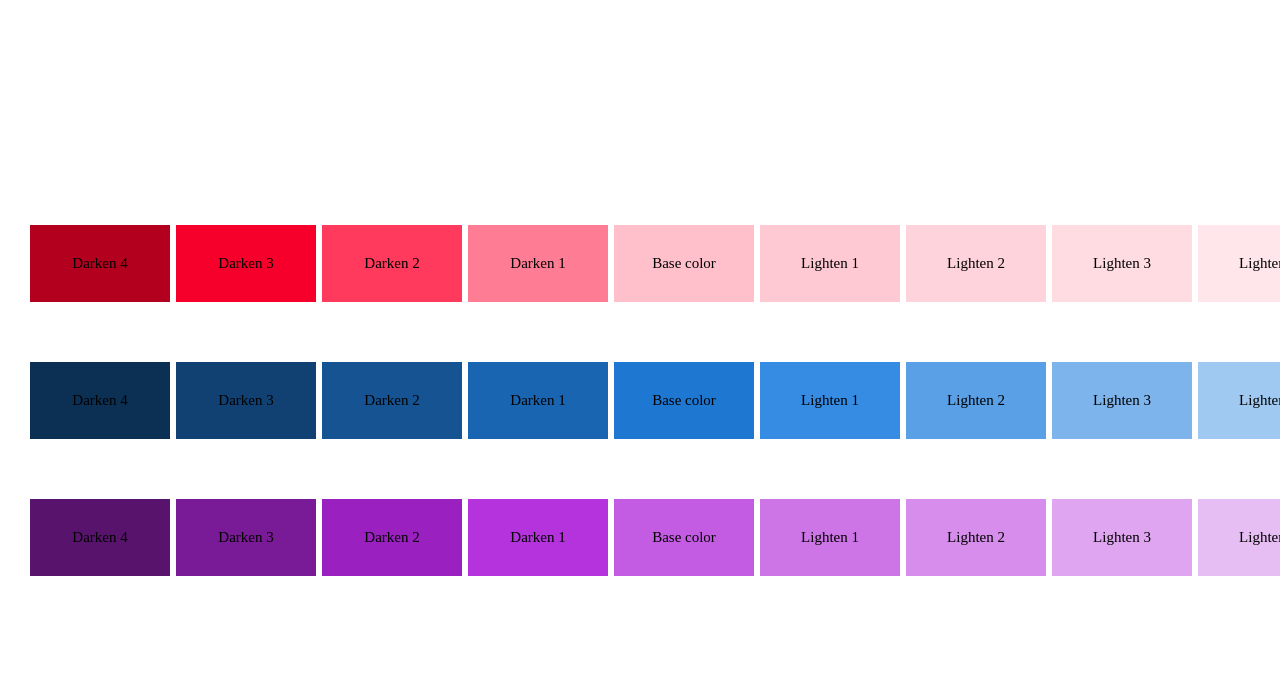
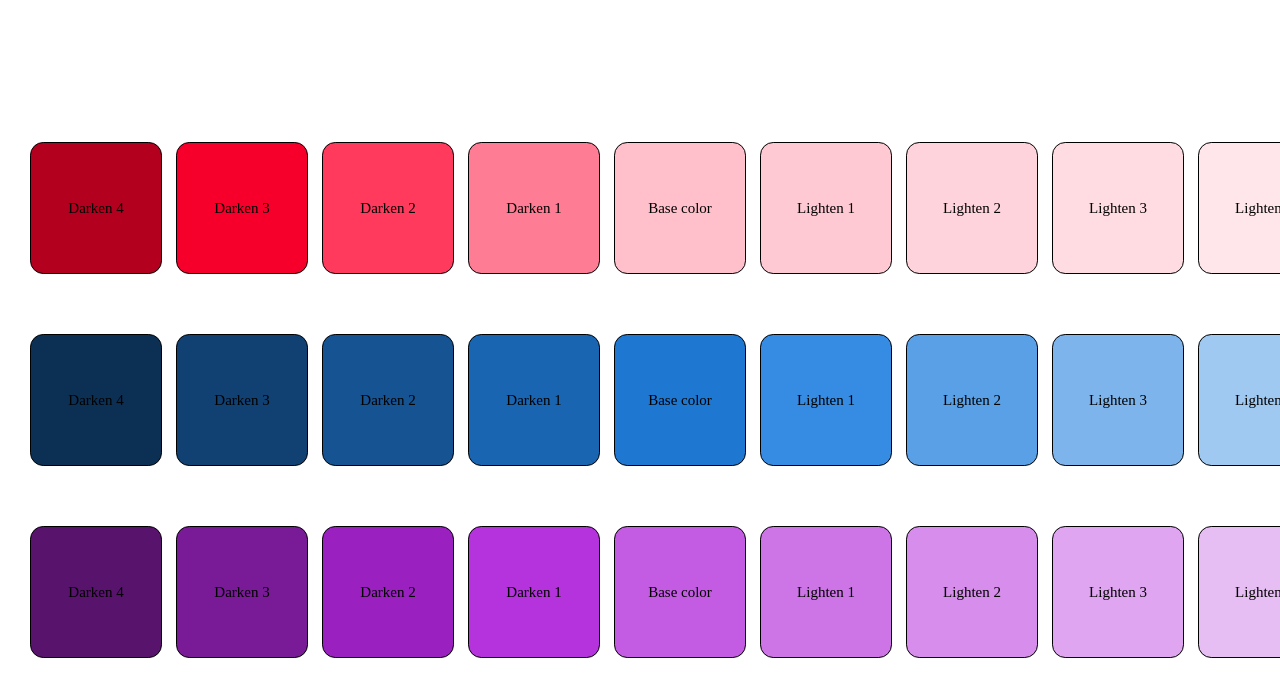
Before and after one commit to aartinw/MasterFrontEndXVIII, a website built with Vite: page 01Layout/Basico/Ejercicio1/index.html in a window 1280 px wide. Shown: the top 696 px of the page. Built offline with nearby package versions, Linux system fonts and the light colour scheme.

Commit message:
cambio en el código

```diff
--- a/01Layout/Basico/Ejercicio1/_base.scss
+++ b/01Layout/Basico/Ejercicio1/_base.scss
@@ -1,7 +1,6 @@
-$base-color-1: pink;
-$base-color-2: rgb(30, 119, 209);
-$base-color-3: rgb(196, 92, 227);
+$color-base-1: pink;
+$color-base-2: rgb(30, 119, 209);
+$color-base-3: rgb(196, 92, 227);
 $text-color: black;
 $font-size: 15px;
 $gap: 6px;
-$border-radius: 2px;
--- a/01Layout/Basico/Ejercicio1/mystyle.scss
+++ b/01Layout/Basico/Ejercicio1/mystyle.scss
@@ -1,4 +1,5 @@
 @use "base" as *;
+@use "sass:color";
 
 body {
   margin: 0;
@@ -19,47 +20,52 @@ body {
 
 .box {
   display: flex;
+  width: 70px;
+  height: 70px;
+  align-items: center;
   justify-content: center;
   color: $text-color;
   font-size: $font-size;
   padding: 30px;
+  border: 1px solid black;
+  border-radius: 10%;
 }
 
 .base1-color {
-  background-color: $base-color-1;
+  background-color: $color-base-1;
 }
 
 @for $i from 1 through 4 {
   .darken1-#{$i} {
-    background-color: scale-color($base-color-1, $lightness: -1 * $i * 15%);
+    background-color: color.scale($color-base-1, $lightness: -1 * $i * 15%);
   }
   .lighten1-#{$i} {
-    background-color: scale-color($base-color-1, $lightness: $i * 15%);
+    background-color: color.scale($color-base-1, $lightness: $i * 15%);
   }
 }
 
 .base2-color {
-  background-color: $base-color-2;
+  background-color: $color-base-2;
 }
 
 @for $i from 1 through 4 {
   .darken2-#{$i} {
-    background-color: scale-color($base-color-2, $lightness: -1 * $i * 15%);
+    background-color: color.scale($color-base-2, $lightness: -1 * $i * 15%);
   }
   .lighten2-#{$i} {
-    background-color: scale-color($base-color-2, $lightness: $i * 15%);
+    background-color: color.scale($color-base-2, $lightness: $i * 15%);
   }
 }
 
 .base3-color {
-  background-color: $base-color-3;
+  background-color: $color-base-3;
 }
 
 @for $i from 1 through 4 {
   .darken3-#{$i} {
-    background-color: scale-color($base-color-3, $lightness: -1 * $i * 15%);
+    background-color: color.scale($color-base-3, $lightness: -1 * $i * 15%);
   }
   .lighten3-#{$i} {
-    background-color: scale-color($base-color-3, $lightness: $i * 15%);
+    background-color: color.scale($color-base-3, $lightness: $i * 15%);
   }
 }
--- a/01Layout/Basico/Ejercicio1/package.json
+++ b/01Layout/Basico/Ejercicio1/package.json
@@ -9,7 +9,7 @@
     "preview": "vite preview"
   },
   "devDependencies": {
-    "sass": "^1.77.4",
-    "vite": "^5.2.0"
+    "sass": "^1.89.0",
+    "vite": "^6.3.5"
   }
 }
```
Also changed, not shown: 1 other file.
